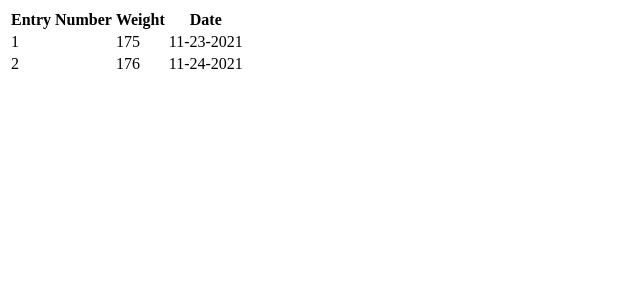
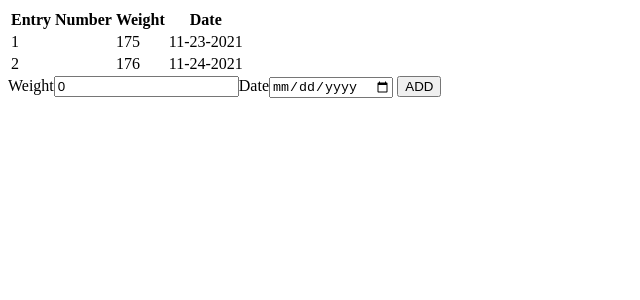
Before and after one commit to phil-sorenson/React-Tutorial-Series, a React (Create React App) app: page / in a window 1280 px wide. Shown: the top 300 px of the page, without its empty margins (0-640 px from the left). Built offline with nearby package versions, Linux system fonts and the light colour scheme.

Commit message:
Created AddEntryForm Component and instantiated it onto App component + Creating input/submit <form> for people to add weght and date through webpage

```diff
--- a/src/App.js
+++ b/src/App.js
@@ -2,6 +2,7 @@
 import DisplayEntries from './Components/DisplayEntries/DisplayEntries';
 //⭐ When importing ⬆️ './' allows you to look at anything that is currently inside the same folder as the file youre importing in to (e.g Allowing us to see all thing inside of src folder)
 //⭐ DisplayEntries is a 'CHILD' of the APP component because it's being instantiated inside of the APP component
+import AddEntryForm from './Components/DisplayEntries/AddEntry/AddEntryForm';
 function App() {
 
   const [entries, setEntries] = useState([{weight: 175, date: '11-23-2021'}, {weight: 176, date: '11-24-2021'}])
@@ -9,7 +10,7 @@
   return (
     <div>
       <DisplayEntries  parentEntries={entries}/>
-
+      <AddEntryForm />
     </div>
   );
 }
--- /dev/null
+++ b/src/Components/DisplayEntries/AddEntry/AddEntryForm.jsx
@@ -0,0 +1,42 @@
+import React, { useState } from 'react';
+
+
+//⭐ 'sfc' React snippet command to get the code below  --->
+     //⭐ ALWAYS name component the same name as the file (e.g AddEntryForm)
+
+
+const AddEntryForm = (props) => {
+//⭐ Construct a new entry object that will eventually be added to the 'entries' Array --->
+    // inside of our <form> ---> create a stateful variable for each input box
+//⭐ In order to utilize onChange & input event, we need to update the state-'weight' variable to = input event (Do it through setWeight) --->
+    //⭐⭐ every time we create a state variable we are also defining the function that is respobsible for updating it (setWeight or setDate)
+            //➡️ Example: 'setWeight' is a function that we must call to update state 'weight' variable
+    const [weight, setWeight] =  useState(0);
+    const [date,setDate] = useState('');
+
+    function handleSubmit(event) {
+        event.preventDefault();
+        //❓ is preventDefault() a pre-built command/functionality?
+    }
+    return (
+        //⭐ When dealing with <FORM> we need to 'bind' the variables below to there respective <INPUTS> (Value attribute on the input tag)
+        //⭐ Whenever a tpye= submit <button> is clicked the 'onSubmit' attribute 👇 will be triggered
+                //➡️ onSubmit Goal: Pass the submission of the <form> on to our handleSubmit() function above
+        <form onSubmit= {handleSubmit}>
+            <label>Weight</label>
+            {/*⭐ with the 'onChange' command 👇 the goal is to TAKE THE VALUE from user input & update that State variable (i.e Weight or Date) to be equal to the value that was just typed in */}
+            {/* every letter typed into an input box also causes an INPUT EVENT to be triggered (Allows us to access the value inputed) */}
+            <input type= 'number' value= {weight} onChange={(event)=> setWeight(event.target.value)}/>
+            <label>Date</label>
+            <input type= 'date' value={date} onChange={(event)=> setDate(event.target.value)}  />   {/*❓ Why '.target' & '.value' ? ---> What is there job/funtionality? */}
+            <button type= 'submit'>ADD</button>
+            {/*⭐ "SUBMITTING THE <FORM>": <button> = type submit (when button is clicked) a <form> is submitted. If inside HTML ---> the page will relaod */}
+                    {/* Must create a function to handle this and pass through (SEE ABOVE👆: function handleSubmit) */}
+            {/*⭐ 'type = date' gives you a date picker w/ drop down calender on your web browser  */}
+            {/*❓ Why is do we need the () inside the 'onChange{}' command? */}
+            {/*⭐ Everytime a letter is typed in to an input box from browser, a change event occurs ('onChange' command needed 👆) */}
+        </form>
+     );
+}
+
+export default AddEntryForm;
```
